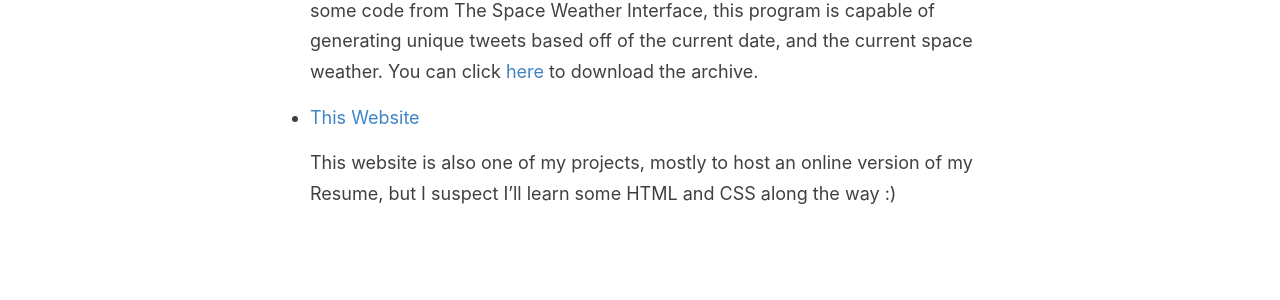
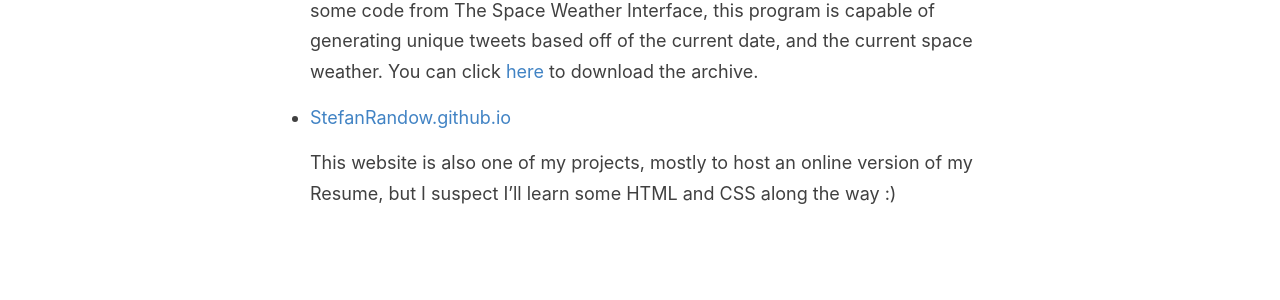
Before and after one commit to StefanRandow/StefanRandow.github.io, a Jekyll site: the page built from _pages/projects.md, in a window 1280 px wide. Shown: the part 501-801 px from the top of the page. Built offline with Jekyll 4.4.1, drawn with Linux system fonts in a browser that asks for light colours.

Commit message:
Update projects.md

```diff
--- a/_pages/projects.md
+++ b/_pages/projects.md
@@ -14,6 +14,6 @@ Here are some recent projects that I have been developing:
 
   This is a python program that I have containerized for Docker. By modifying some code from The Space Weather Interface, this program is capable of generating unique tweets based off of the current date, and the current space weather. You can click [here](https://github.com/StefanRandow/python-tweeter/archive/refs/heads/main.zip) to download the archive.
 
-- [This Website](https://github.com/StefanRandow/stefanrandow.github.io)
+- [StefanRandow.github.io](https://github.com/StefanRandow/stefanrandow.github.io)
 
   This website is also one of my projects, mostly to host an online version of my Resume, but I suspect I'll learn some HTML and CSS along the way :)
```
